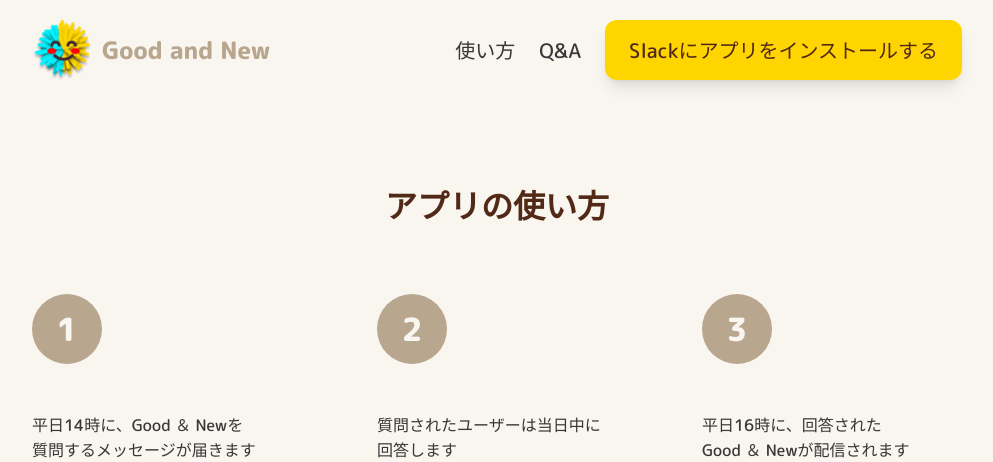
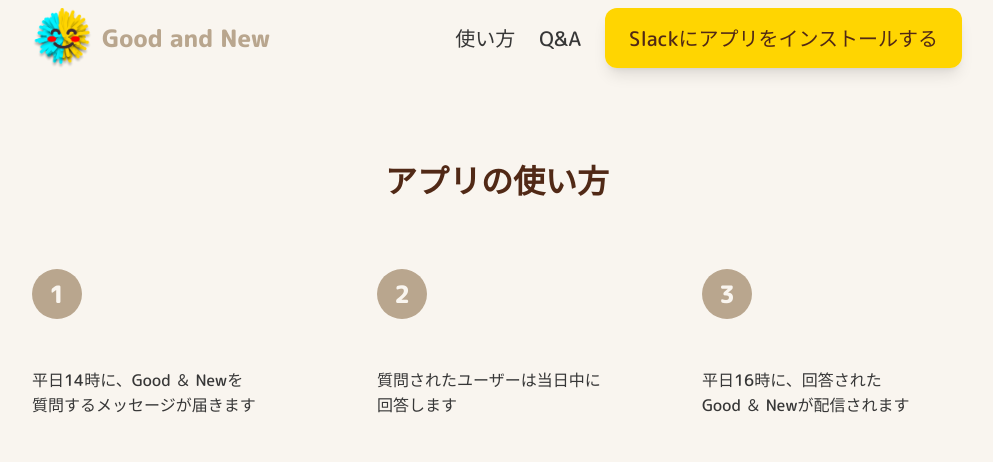
Before and after one commit to hackathon-2024-summer/good_new, a FastAPI app: page /howto in a window 1280 px wide. Shown: the top 462 px of the page, without its empty margins (143-1136 px from the left). Run offline with FastAPI, Linux system fonts and the light colour scheme.

Commit message:
微調整 #39

```diff
--- a/apis/static/css/howto.css
+++ b/apis/static/css/howto.css
@@ -41,15 +41,15 @@
   }
 
   .number {
-    width: 70px;
-    height: 70px;
+    width: 50px;
+    height: 50px;
     border-radius: 50%;
     background-color: var(--pale-brown);
     color: var(--beige);
-    font-size: var(--font-32px);
+    font-size: var(--font-24px);
     font-weight: 800;
     text-align: center;
-    line-height: 70px;
+    line-height: 50px;
   }
 
   .howto1-image {
--- a/apis/static/css/index.css
+++ b/apis/static/css/index.css
@@ -130,6 +130,7 @@
     color: var(--pale-brown);
     font-size: var(--font-20px);
     font-weight: 800;
+    text-align: center;
     margin-bottom: 0;
   }
 
--- a/apis/static/css/layout.css
+++ b/apis/static/css/layout.css
@@ -35,6 +35,7 @@
     font-weight: 500;
     font-style: normal;
     color: var(--text-gray);
+    padding-top: 76px;
   }
 
   main {
@@ -100,10 +101,13 @@
   ヘッダー
   -------------------------------------------*/
   header {
+    position: fixed;
+    top: 0;
+    left: 0;
     background-color: var(--beige);
     display: flex;
     justify-content: center;
-    padding: 1.25rem 0;
+    padding: 0.5rem 0;
     width: 100%;
   }
 
--- a/apis/templates/howto.html
+++ b/apis/templates/howto.html
@@ -45,19 +45,19 @@
         <div class="content-wrapper-780 detail-section">
           <h2>アプリの各機能の詳細について</h2>
           <ol>
-            <li>平日14時に、Good ＆ Newを質問するメッセージが届きます。</li>
+            <li>平日14時に、Good ＆ Newを質問するメッセージが届きます</li>
             <ul>
               <li>平日14時に、5名のユーザーに対してアプリBOTからのDMとして質問が送信されます。</li>
               <li>対象となるユーザーは、対象ワークスペースに参加している全てのユーザーからランダムで選ばれます。</li>
             </ul>
-            <li>質問されたユーザーは、当日中に回答します。</li>
+            <li>質問されたユーザーは、当日中に回答します</li>
             <ul>
               <li>当日中にアプリBOTからのDM内にある「回答する」ボタンをクリックすると、回答の入力画面が表示されます。</li>
               <li>画面に回答を入力し、「送信する」ボタンをクリックすると回答が送信されます。</li>
               <li>回答受付が完了すると、「回答を受け付けました」というメッセージが届きます。</li>
               <li>なんらかの理由で回答受付が失敗した場合、「回答の保存に失敗しました」というメッセージが届きます。この場合、お手数をおかけしますが、再度の回答をお願いいたします。</li>
             </ul>
-            <li>平日16時に、回答されたGood ＆ Newの中から3名分が配信されます。</li>
+            <li>平日16時に、回答されたGood ＆ Newの中から3名分が配信されます</li>
             <ul>
               <li>平日16時に、3名分の回答が雑談チャンネルにアプリBOTからのメッセージとして配信されます。メッセージには回答したユーザーへのメンションが含まれます。</li>
               <li>対象となる回答は、対象ワークスペース内で5日以内に送信された回答のうち、まだ配信されていないものからランダムで選ばれます。</li>
--- a/apis/templates/index.html
+++ b/apis/templates/index.html
@@ -67,15 +67,15 @@
       <section class="beige-color">
         <div class="content-wrapper-930 func-section">
           <p class="sub-words">アプリの機能</p>
-          <h2>Good & New をチャットツール上で簡単に実施できます</h2>
+          <h2>Good & New をSlack上で簡単に実施できます</h2>
           <div class="func">
             <div>
               <img src="static/images/func1.svg" alt="Good & Newを質問する">
-              <p>メンバーはチャットツール上でのアプリからの質問に対し、Good & Newを回答します。</p>
+              <p>メンバーはSlack上でのアプリからの質問に対し、Good & Newを回答します。</p>
             </div>
             <div>
               <img src="static/images/func2.svg" alt="Good & Newを共有する">
-              <p>毎日決まった時間に、アプリがチャットツール上にGood & Newを共有します。</p>
+              <p>毎日決まった時間に、アプリがSlackのチャンネルにGood & Newを共有します。</p>
             </div>
             <div>
               <img src="static/images/func3.svg" alt="Good & Newにリアクションする">
```
